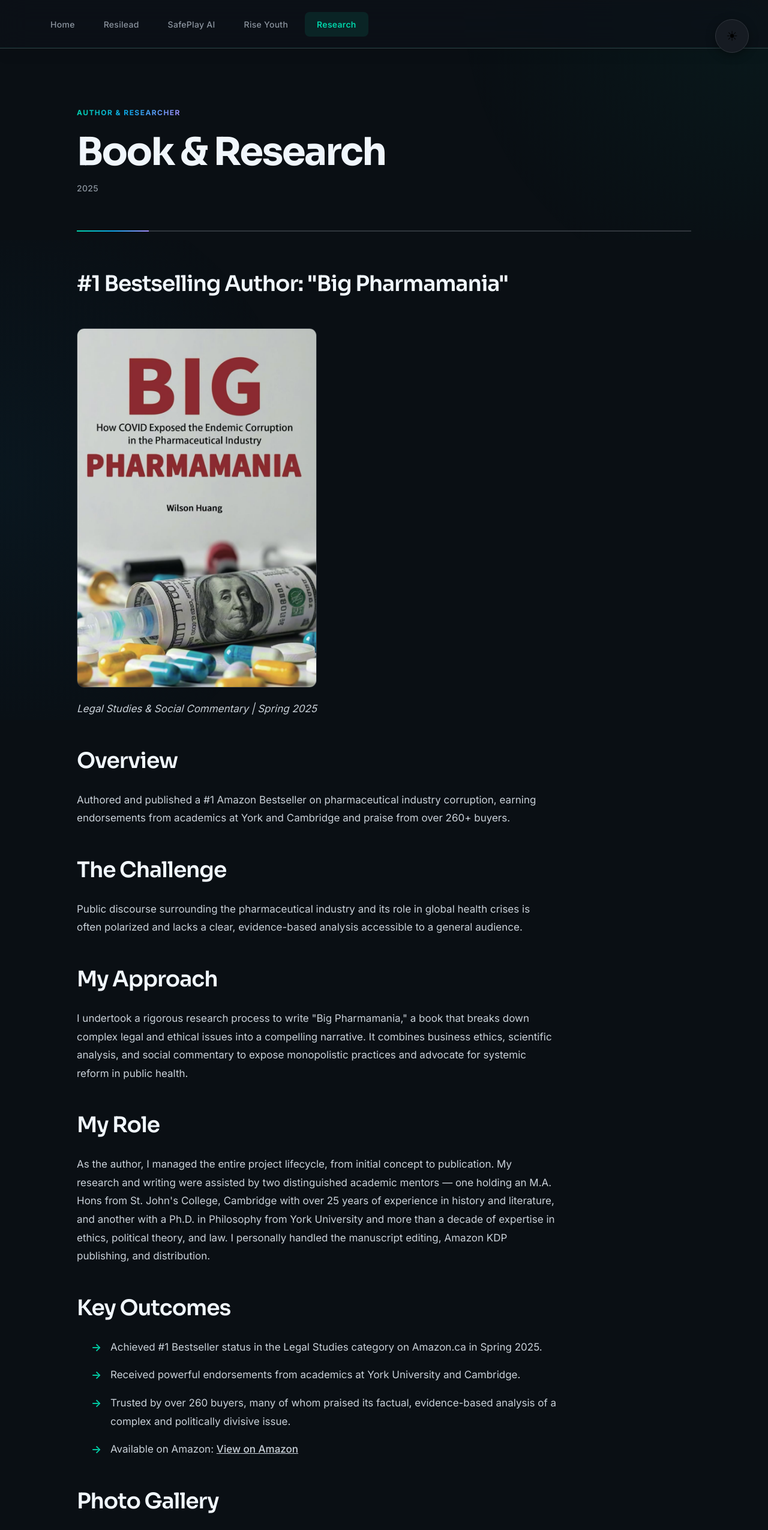
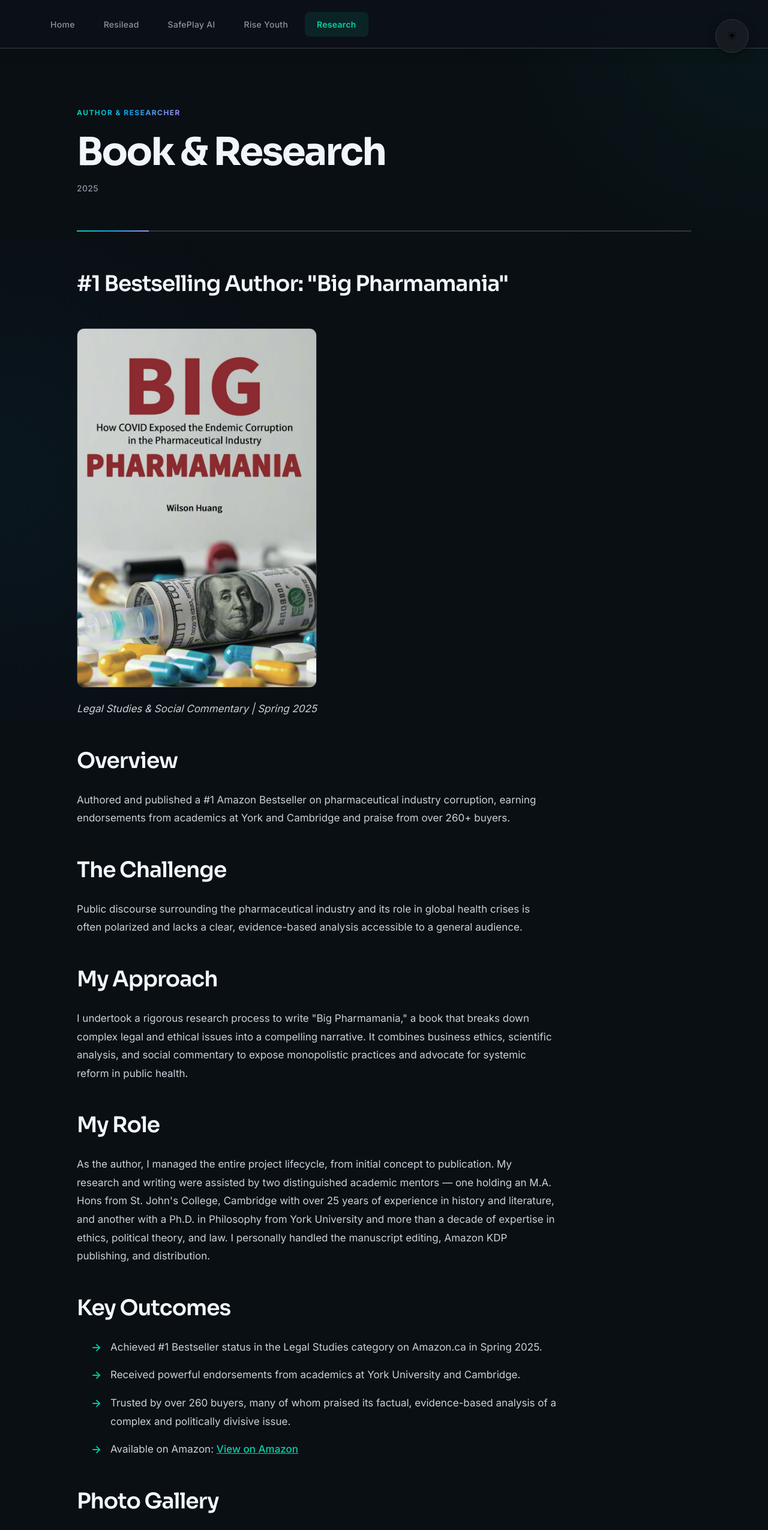
Before and after one commit to wilson-huang-cmyk/wilsonhuang, a React (Vite) app: page /research in a window 1280 px wide. Shown: the top 2550 px of the page at 60% size. Built offline with nearby package versions, Linux system fonts and the light colour scheme.

Commit message:
Updated index.css

```diff
--- a/src/index.css
+++ b/src/index.css
@@ -105,7 +105,7 @@ body::after {
   border-radius: 50%;
   cursor: pointer;
   transition: all 0.4s cubic-bezier(0.4, 0, 0.2, 1);
-  font-size: 1.4rem;
+  font-size: 1.3rem;
   box-shadow: var(--shadow-md);
 }
 
@@ -344,9 +344,6 @@ body.light-theme .sidebar {
   display: flex;
   gap: 1rem;
   justify-content: center;
-}
-
-.home-social-icons {
   animation: fadeInUp 0.8s cubic-bezier(0.4, 0, 0.2, 1) 0.6s both;
 }
 
@@ -536,14 +533,14 @@ body.light-theme .sidebar {
 }
 
 .project-link {
-  color: var(--accent-color);
+  color: var(--accent-primary);
   text-decoration: underline;
   font-weight: 500;
   transition: color 0.3s ease;
 }
 
 .project-link:hover {
-  color: var(--accent-color-light);
+  color: var(--accent-secondary);
 }
 
 .research-divider {
@@ -570,6 +567,7 @@ body.light-theme .sidebar {
   flex-wrap: wrap;
   gap: 0.75rem;
 }
+
 .tech-tag {
   background: var(--card-color);
   border: 1px solid var(--border-color);
```
